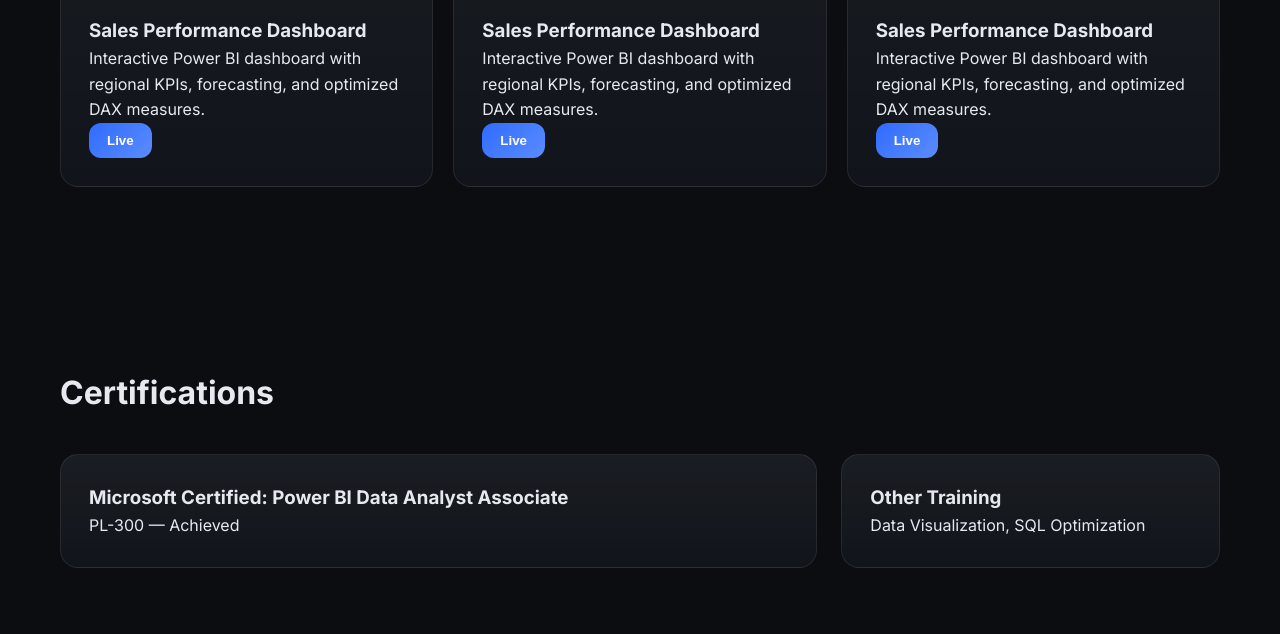
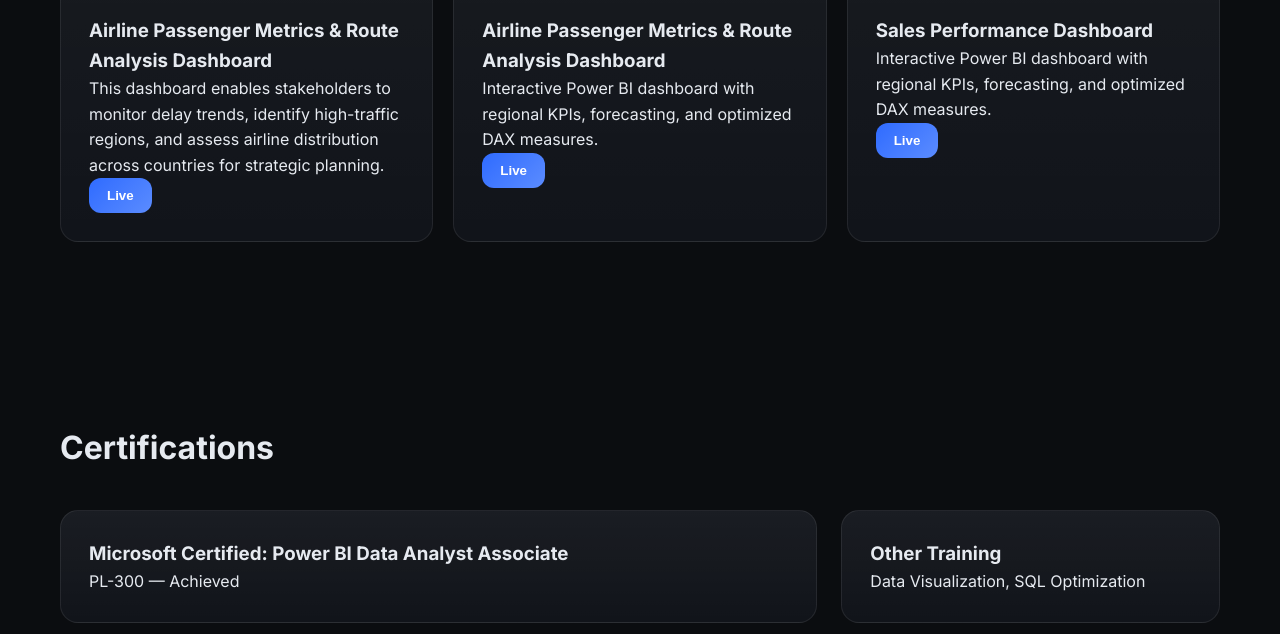
Before and after one commit to sandhusahil/portfolio, a plain HTML site: page index.html in a window 1280 px wide. Shown: the part 2133-2767 px from the top of the page. Drawn offline with Linux system fonts and the light colour scheme.

Commit message:
Update index.html

```diff
--- a/index.html
+++ b/index.html
@@ -392,14 +392,14 @@
   <div class="projects-grid">
 
     <div class="card project">
-      <img src="https://plchldr.co/i/600x400" alt="Project">
-      <h3>Sales Performance Dashboard</h3>
-      <p>Interactive Power BI dashboard with regional KPIs, forecasting, and optimized DAX measures.</p>
+      <img src="Img/project.png" alt="Project">
+      <h3>Airline Passenger Metrics & Route Analysis Dashboard</h3>
+      <p>This dashboard enables stakeholders to monitor delay trends, identify high-traffic regions, and assess airline distribution across countries for strategic planning.</p>
       <button class="btn">Live</button>
     </div>
     <div class="card project">
-      <img src="https://images.unsplash.com/photo-1521737604893-d14cc237f11d" alt="Project">
-      <h3>Sales Performance Dashboard</h3>
+      <img src="Img/project.png" alt="Project">
+      <h3>Airline Passenger Metrics & Route Analysis Dashboard</h3>
       <p>Interactive Power BI dashboard with regional KPIs, forecasting, and optimized DAX measures.</p>
       <button class="btn">Live</button>
     </div>
```
